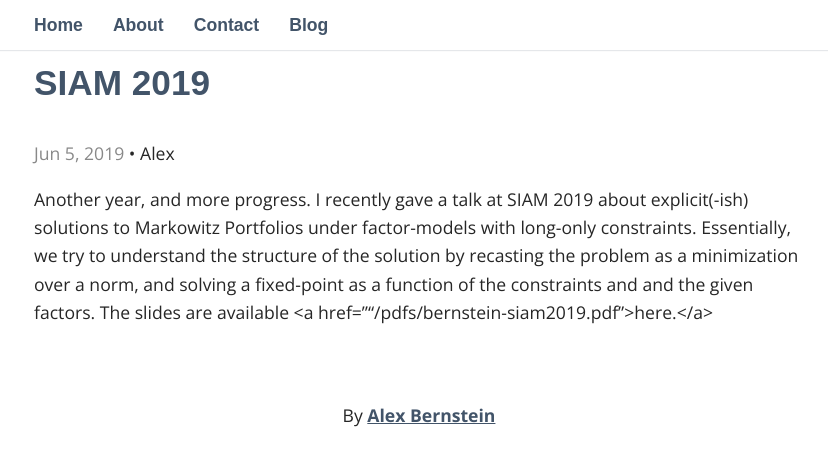
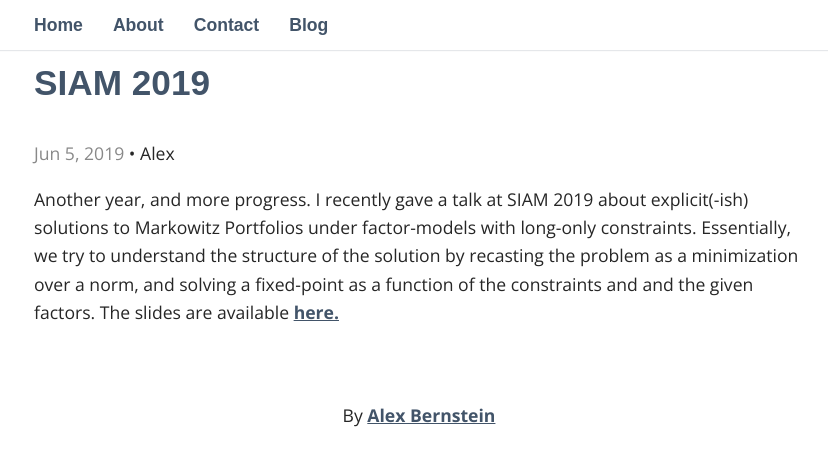
Before and after one commit to alexbstl/alexbstl.github.io, a Jekyll site: the page built from _posts/2019-06-05-SIAM2019.markdown, in a window 1280 px wide. Shown: the top 466 px of the page, without its empty margins (221-1049 px from the left). Built offline with Jekyll 4.4.1, drawn with Linux system fonts in a browser that asks for light colours; nearby versions of some CDN libraries; some web fonts are replaced.

Commit message:
link fix

```diff
--- a/_posts/2019-06-05-SIAM2019.markdown
+++ b/_posts/2019-06-05-SIAM2019.markdown
@@ -6,4 +6,4 @@ author: Alex
 categories: "General"
 ---
 
-Another year, and more progress.  I recently gave a talk at SIAM 2019 about explicit(-ish) solutions to Markowitz Portfolios under factor-models with long-only constraints.  Essentially, we try to understand the structure of the solution by recasting the problem as a minimization over a norm, and solving a fixed-point as a function of the constraints and and the given factors.  The slides are available <a href=""{{site.baseurl}}/pdfs/bernstein-siam2019.pdf">here.</a>
+Another year, and more progress.  I recently gave a talk at SIAM 2019 about explicit(-ish) solutions to Markowitz Portfolios under factor-models with long-only constraints.  Essentially, we try to understand the structure of the solution by recasting the problem as a minimization over a norm, and solving a fixed-point as a function of the constraints and and the given factors.  The slides are available <a href="{{site.baseurl}}/pdfs/bernstein-siam2019.pdf">here.</a>
```
